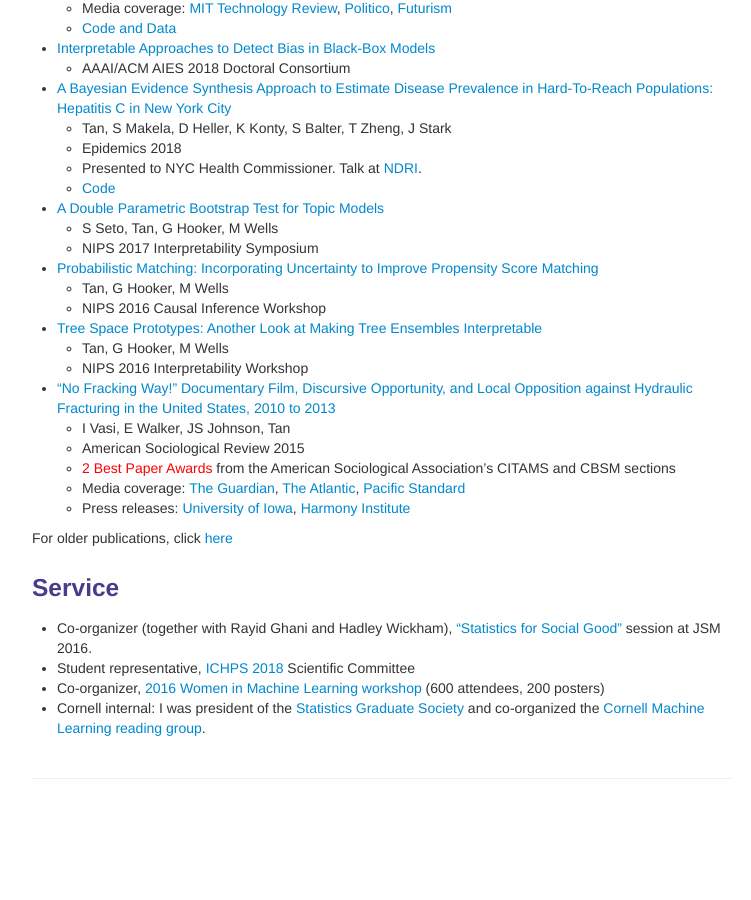
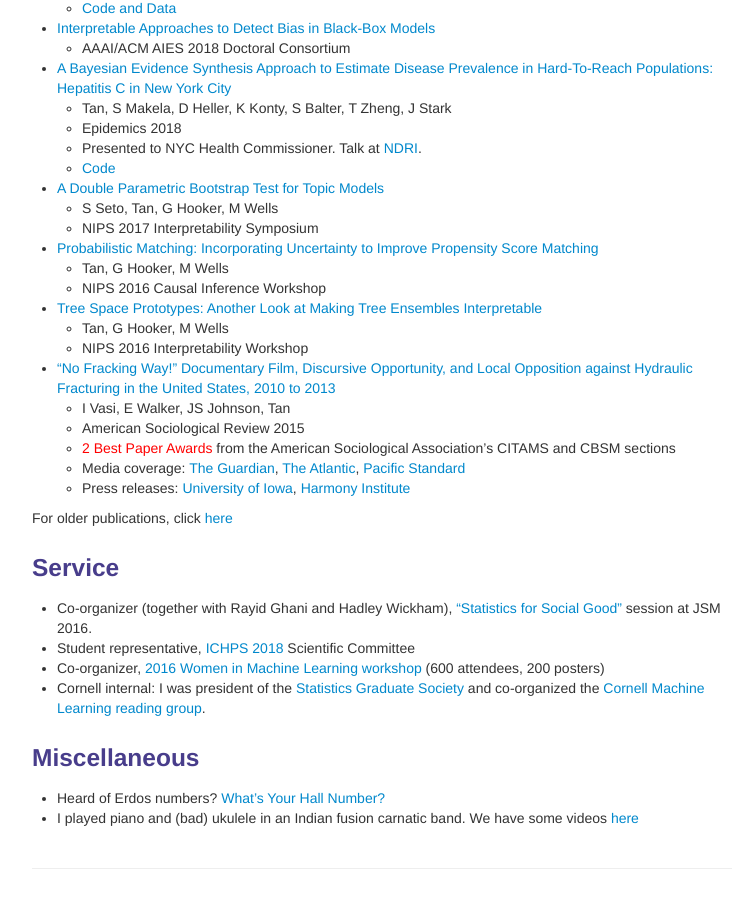
Before and after one commit to shftan/shftan.github.io, a Jekyll site: the page built from index.md, in a window 1280 px wide and 900 px high, scrolled down 1204 px. Shown: the whole window, without its empty margins (258-1009 px from the left). Built offline with Jekyll 4.4.1, drawn with Linux system fonts in a browser that asks for light colours; before the commit the page ends 2014 px from its top, so only the background shows below that; some of the changed text lies outside the part shown.

Commit message:
Update index.md

```diff
--- a/index.md
+++ b/index.md
@@ -99,3 +97,8 @@ For older publications, click [here]({{ BASE_PATH }}/olderpublications.html)
 - Student representative, [ICHPS 2018](http://ww2.amstat.org/meetings/ichps/2018/) Scientific Committee
 - Co-organizer, [2016 Women in Machine Learning workshop](https://wimlworkshop.org/2016/) (600 attendees, 200 posters)
 - Cornell internal: I was president of the [Statistics Graduate Society](https://stat.cornell.edu/about-us/sgs) and co-organized the [Cornell Machine Learning reading group](http://wiki.cs.cornell.edu/index.php?title=Machine_Learning_Discussion_Group).
+
+<div class="row-fluid"><h3>Miscellaneous</h3>
+</div>
+- Heard of Erdos numbers? [What's Your Hall Number?](http://hallnumber.pythonanywhere.com)
+- I played piano and (bad) ukulele in an Indian fusion carnatic band. We have some videos [here](https://www.youtube.com/playlist?list=PLXf9tYVf-PxM6ESEflnJ8_Oow-j66CgYt)
```
Also changed, not shown: other parts of index.md (+0 -2 lines).
